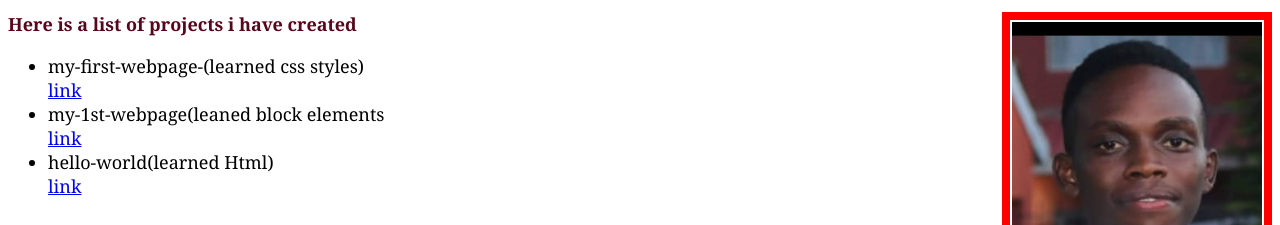
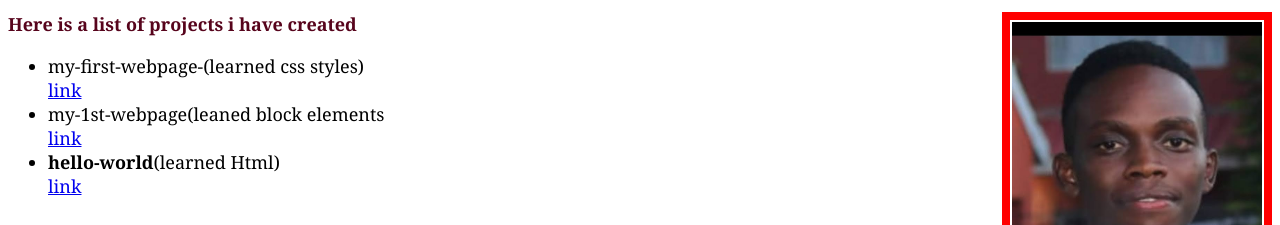
Before and after one commit to JasonMihari/portfoliolandingpage, a plain HTML site: page index.html in a window 1280 px wide. Shown: the part 225-450 px from the top of the page. Drawn offline with Linux system fonts and the light colour scheme.

Commit message:
add strong tag

```diff
--- a/index.html
+++ b/index.html
@@ -17,7 +17,7 @@
   <ul>
     <li>my-first-webpage-<p1>(learned css styles)</p1></li><a href="https://github.com/JasonMihari/my-first-webpage-.git">link</a>
     <li>my-1st-webpage<p2>(leaned block elements</p2></li><a href="https://github.com/JasonMihari/my-1st-webpage.git">link</a>
-    <li>hello-world<p3>(learned Html)</p3></li><a href="https://github.com/JasonMihari/hello-world.git">link</a>
+    <li><strong>hello-world</strong><p3>(learned Html)</p3></li><a href="https://github.com/JasonMihari/hello-world.git">link</a>
   </ul>
 <h2>About  </h2>
 <p> I am a jkuat student doing a degree in Information technnology in addition to this i have a degree in innovation management . I decided to join a coding boot camp to gain practical skills.
```
